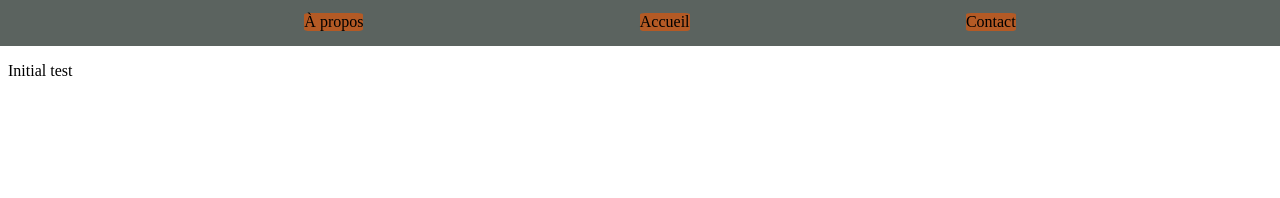
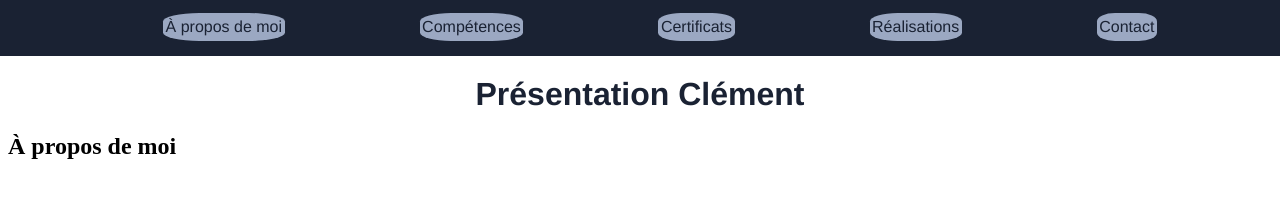
Before and after one commit to Unknown0user/Unknown0user.github.io, a plain HTML site: page index.html in a window 1280 px wide. Drawn offline with Linux system fonts and the light colour scheme.

Commit message:
Finition de la navbar et revue des catégories

```diff
--- a/index.html
+++ b/index.html
@@ -3,16 +3,21 @@
 <head>
     <meta charset="UTF-8">
     <link rel="stylesheet" href="style.css">
-    <title>Document</title>
+    <title>Portfolio</title>
 </head>
 <body>
     <nav>
     <ul class="navbar">
-        <li class="navbar-1">À propos</li>
-        <li class="navbar-2">Accueil</li>
-        <li class="navbar-3">Contact</li>
+        <a href="#titre"><li class="navbar-1">À propos de moi</li></a>
+        <a href="#titre"><li class="navbar-2">Compétences</li></a>
+        <a href="#titre"><li class="navbar-3">Certificats</li></a>
+        <a href="#titre"><li class="navbar-4">Réalisations</li></a>
+        <a href="#titre"><li class="navbar-5">Contact</li></a>
     </ul>
     </nav>
-    <p>Initial test</p>
+    <h2 id="titre" class="titre">Présentation Clément</h2>
+    <div>
+        <h2>À propos de moi</h2>
+    </div>
 </body>
 </html>
--- a/style.css
+++ b/style.css
@@ -1,3 +1,8 @@
+a{
+    text-decoration: none;
+    color: #1a2233;
+    font-family: 'Franklin Gothic Medium', 'Arial Narrow', Arial, sans-serif;
+}
 .navbar{
     display: flex;
     flex-direction: row;
@@ -9,78 +14,124 @@
     padding-bottom: 15px;
     list-style: none;
     justify-content: space-evenly;
-    background-color: rgb(91, 99, 95);
+    background-color: #1a2233;
 }
 .navbar-1{
-    background-color: rgb(180, 90, 37);
-    border-radius: 10%;
+    background-color: #9ba8c2;
+    border-radius: 30%;
+    padding-bottom: 5px;
+    padding-top: 5px;
+    padding-left: 2.5px;
+    padding-right: 2.5px;
 }
 .navbar-2{
-    background-color: rgb(180, 90, 37);
-    border-radius: 10%
+    background-color: #9ba8c2;
+    border-radius: 30%;
+    padding-bottom: 5px;
+    padding-top: 5px;
+    padding-left: 2.5px;
+    padding-right: 2.5px;
 }
 .navbar-3{
-    background-color: rgb(180, 90, 37);
-    border-radius: 10%
+    background-color: #9ba8c2;
+    border-radius: 30%;
+    padding-bottom: 5px;
+    padding-top: 5px;
+    padding-left: 2.5px;
+    padding-right: 2.5px;
+}
+.navbar-4{
+    background-color: #9ba8c2;
+    border-radius: 30%;
+    padding-bottom: 5px;
+    padding-top: 5px;
+    padding-left: 2.5px;
+    padding-right: 2.5px;
+}
+.navbar-5{
+    background-color: #9ba8c2;
+    border-radius: 30%;
+    padding-bottom: 5px;
+    padding-top: 5px;
+    padding-left: 2.5px;
+    padding-right: 2.5px;
 }
 .navbar-1:hover{
-    color: rgb(221, 214, 214);
+    color: #1a2233;
+    background-color: #a5b4fc;
     animation-name: te;
-    animation-duration: 1.5s;
+    animation-duration: 2s;
     animation-delay: 0s;
     animation-iteration-count: infinite;
-    transition-duration: 1.5s;
+    transition-duration: 2s;
 }
 .navbar-2:hover{
-    color: rgb(221, 214, 214);
+    color: #1a2233;
+    background-color: #a5b4fc;
     animation-name: te;
-    animation-duration: 1.5s;
+    animation-duration: 2s;
     animation-delay: 0s;
     animation-iteration-count: infinite;
-    transition-duration: 1.5s;
+    transition-duration: 2s;
 }
 .navbar-3:hover{
-    color: rgb(221, 214, 214);
+    color: #1a2233;
+    background-color: #a5b4fc;
     animation-name: te;
-    animation-duration: 1.5s;
+    animation-duration: 2s;
     animation-delay: 0s;
     animation-iteration-count: infinite;
-    transition-duration: 1.5s;
+    transition-duration: 2s;
+}
+.navbar-4:hover{
+    color: #1a2233;
+    background-color: #a5b4fc;
+    animation-name: te;
+    animation-duration: 2s;
+    animation-delay: 0s;
+    animation-iteration-count: infinite;
+    transition-duration: 2s;
+}
+.navbar-5:hover{
+    color: #1a2233;
+    background-color: #a5b4fc;
+    animation-name: te;
+    animation-duration: 2s;
+    animation-delay: 0s;
+    animation-iteration-count: infinite;
+    transition-duration: 2s;
 }
 @keyframes te {
     0%{
-        padding-top: 1px;
-        padding-bottom: 1px;
-        padding-left: 1px;
-        padding-right: 1px;
-        border-radius: 15%;
+        transform: scale(1);
+        border-radius: 35%;
+        color: azure;
     }
     25%{
-        padding-top: 1.5px;
-        padding-bottom: 1.5px;
-        padding-left: 1.5px;
-        padding-right: 1.5px;
-        border-radius: 20%;
+        transform: scale(1.05);
+        border-radius: 40%;
+        color: #1a2233;
     }
     50%{
-        padding-top: 2px;
-        padding-bottom: 2px;
-        padding-left: 2px;
-        padding-right: 2px;
-        border-radius: 22%;
+        transform: scale(1.1);
+        border-radius: 47%;
+        color: azure;
     }
     75%{
-        padding-top: 3px;
-        padding-bottom: 3px;
-        padding-left: 3px;
-        padding-right: 3px;
-        border-radius: 23%;
+        transform: scale(1.13);
+        border-radius: 48%;
+        color: #1a2233;
     }
     100%{
-        padding-top: 3.5px;
-        padding-bottom: 3.5px;
-        padding-left: 3.5px;
-        padding-right: 3.5px;
-        border-radius: 25%;
+        transform: scale(1.15);
+        border-radius: 50%;
     }
 }
+.titre{
+    text-align: center;
+    font-size: 2em;
+    color: #1a2233;
+    font-family: 'Franklin Gothic Medium', 'Arial Narrow', Arial, sans-serif;
+    margin-top: 20px;
+    margin-bottom: 20px;
+}
```
